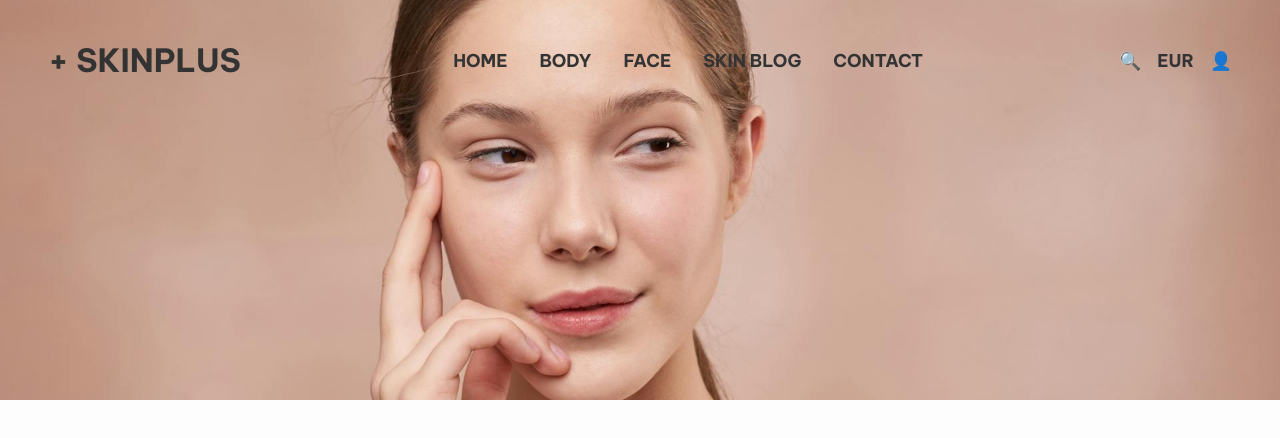
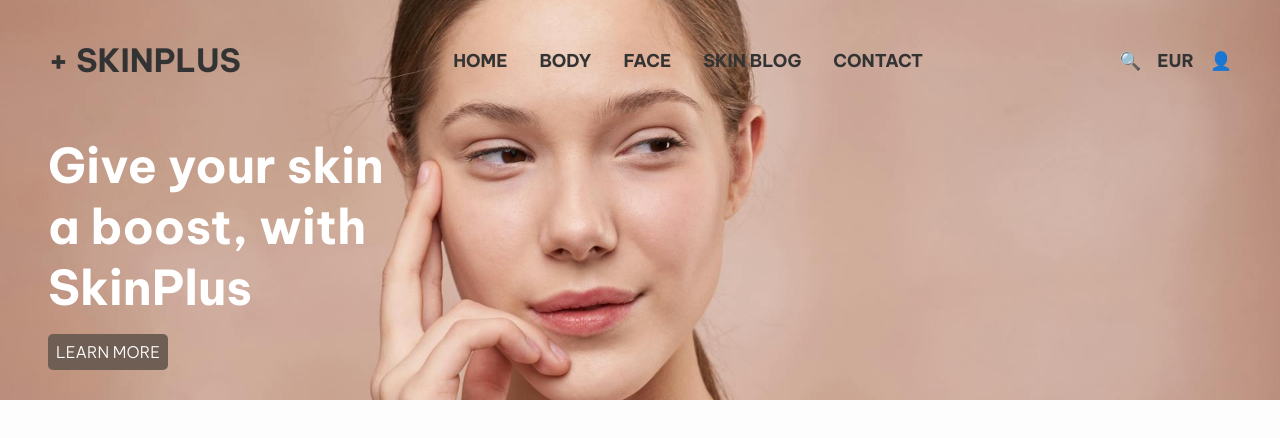
Before and after one commit to MAbuhanif/skinplus, a plain HTML site: page index.html in a window 1280 px wide. Drawn offline with Linux system fonts and the light colour scheme; a web font is replaced by a local one.

Commit message:
Add hero section content and styles

```diff
--- a/assets/css/style.css
+++ b/assets/css/style.css
@@ -106,6 +106,30 @@ main{
   width: 100%;
   background: url("../images/hero-bg.jpg") no-repeat center left/cover;
 }
+
+/* hero content */
+.hero-text {
+  font-size: 125%;
+  bottom: 20px;
+  width: 60%;
+  min-height: 200px;
+  padding-top: 100px;
+  padding-left: 20px;
+}
+
+.hero-text > h2 {
+    color: #ffffff;
+}
+.hero-text .btn {
+  margin-top: 1rem;
+  padding: 0.5rem;
+  background-color: #6f5e53;
+  font-size: 1rem;
+  font-weight:300;
+  color: #fff;
+  border-radius: 5px;
+  border: none;
+}
 /* media query for larger screen (1920px and up) */
 @media (min-width: 920px) {
    .header {
@@ -166,4 +190,13 @@ main{
   main {
     margin-top: 0;
   }
+  /* hero content */
+  .hero-text {
+    width: 400px;
+    padding-left: 3rem;
+    font-size: 200%;
+    bottom: 20px;
+    min-height: 400px;
+    padding-top: 135px;
+  }
 }
--- a/index.html
+++ b/index.html
@@ -34,9 +34,9 @@
   <!-- main content -->
   <main>
     <section id="hero">
-      <div class="hero__text">
-        <!-- <h1>Give your skin a boost, with SkinPlus</h1>
-        <button class="btn">LEARN MORE</button> -->
+      <div class="hero-text">
+        <h2>Give your skin a boost, with SkinPlus</h2>
+        <button class="btn">LEARN MORE</button>
       </div>
     </section>
 
```
